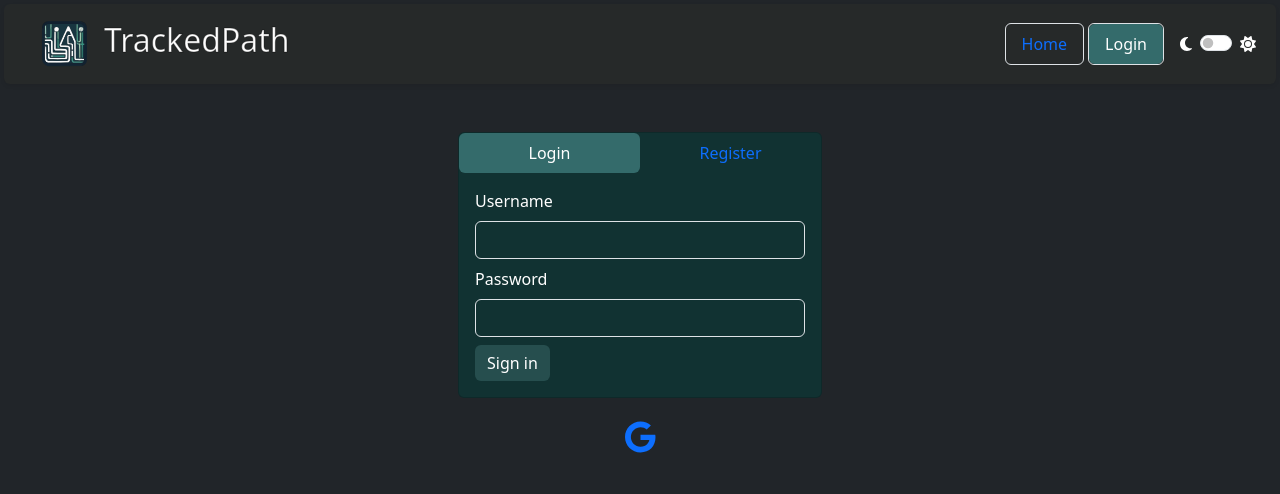
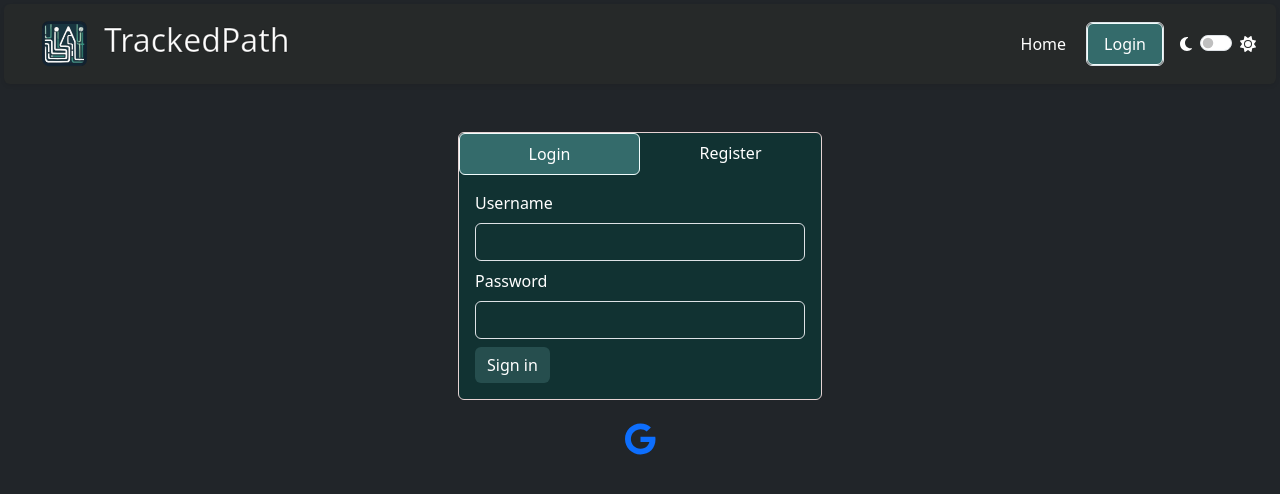
Before and after one commit to foxter51/tracker, a React (Create React App) app in the folder react-frontend/: page /auth in a window 1280 px wide. Shown: the top 494 px of the page. Built offline with nearby package versions, Linux system fonts and the light colour scheme; no server answers.

Commit message:
Minor styles fixes

```diff
--- a/react-frontend/src/components/App.css
+++ b/react-frontend/src/components/App.css
@@ -38,8 +38,13 @@
     -webkit-text-stroke: 1px rgba(0, 0, 0, 0.35);
 }
 
+.nav-link {
+    color: var(--text) !important;
+}
+
 .nav-link.active {
     background-color: var(--nav-link-active-background) !important;
+    border: var(--nav-link-active-border) 1px solid !important;
 }
 
 .nav-link.active:hover {
@@ -91,13 +96,16 @@ html, body {
     --text-light: black;
 
     --list-group-item-border-light: #e6d3d3;
-    --list-group-item-border-dark: #424a4a;
+    --list-group-item-border-dark: #96a7a7;
 
     --card-header-background-dark: #143939;
     --card-header-background-light: var(--bs-light);
 
     --card-body-background-dark: #113232;
     --card-body-background-light: white;
+
+    --card-border-dark: #e6d3d3;
+    --card-border-light: #a3d5d5;
 
     --modal-background-dark: #303838;
     --modal-background-light: white;
@@ -107,6 +115,9 @@ html, body {
 
     --nav-link-active-background-dark: #346b6b;
     --nav-link-active-background-light: #96ccfc;
+
+    --nav-link-active-border-dark: #f1fdfd;
+    --nav-link-active-border-light: #beb2f9;
 
     --btn-primary-background-dark: #264e4e;
     --btn-primary-background-light: #5bacff;
@@ -119,9 +130,11 @@ html, body {
     --list-group-item-border-color: var(--list-group-item-border-light);
     --card-header-background: var(--card-header-background-light);
     --card-body-background: var(--card-body-background-light);
+    --card-border-color: var(--card-border-light);
     --modal-background: var(--modal-background-light);
     --switcher-icons-color: var(--switcher-icons-color-light);
     --nav-link-active-background: var(--nav-link-active-background-light);
+    --nav-link-active-border: var(--nav-link-active-border-light);
     --btn-primary-background: var(--btn-primary-background-light);
 }
 
@@ -132,9 +145,11 @@ html, body {
     --list-group-item-border-color: var(--list-group-item-border-dark);
     --card-header-background: var(--card-header-background-dark);
     --card-body-background: var(--card-body-background-dark);
+    --card-border-color: var(--card-border-dark);
     --modal-background: var(--modal-background-dark);
     --switcher-icons-color: var(--switcher-icons-color-dark);
     --nav-link-active-background: var(--nav-link-active-background-dark);
+    --nav-link-active-border: var(--nav-link-active-border-dark);
     --btn-primary-background: var(--btn-primary-background-dark);
 }
 
@@ -151,6 +166,7 @@ html, body {
 .card {
     color: var(--text) !important;
     background-color: var(--card-body-background) !important;
+    border-color: var(--card-border-color) !important;
 }
 
 .card-header {
--- a/react-frontend/src/components/blocks/DragDropColumn.js
+++ b/react-frontend/src/components/blocks/DragDropColumn.js
@@ -2,7 +2,7 @@ import React, { useState } from "react"
 import { Draggable, Droppable } from "react-beautiful-dnd"
 import TaskModal from "../modals/TaskModal"
 import { FontAwesomeIcon } from "@fortawesome/react-fontawesome"
-import { faBars } from "@fortawesome/free-solid-svg-icons/faBars"
+import { faBars, faUser } from "@fortawesome/free-solid-svg-icons"
 import classNames from "classnames"
 import priorityColor from "../../utils/priority_color"
 import UserStoryModal from "../modals/UserStoryModal"
@@ -47,7 +47,7 @@ export default function DragDropColumn({tasks, tasksType, tasksHeader}) {
                                                         <div className="row">
                                                             <div className="col">
                                                                 <div className="d-flex align-items-center">
-                                                                    <FontAwesomeIcon icon={faBars}/>
+                                                                    <FontAwesomeIcon icon={faBars} className="me-1"/>
                                                                     <div className="text-success" onClick={() => showModalUserStory(task.UserStory)}>
                                                                         {` ${task.UserStory.title}`}
                                                                     </div>
@@ -67,9 +67,12 @@ export default function DragDropColumn({tasks, tasksType, tasksHeader}) {
                                                     </div>
                                                     <div className="float-end">
                                                         {task.assignee &&
-                                                            <Link to={`/users/${task.assignee.id}`} className="text-decoration-none">
-                                                                {`${task.assignee.lastname} ${task.assignee.firstname}`}
-                                                            </Link>
+                                                            <div className="d-flex align-items-center">
+                                                                <FontAwesomeIcon icon={faUser} className="me-1"/>
+                                                                <Link to={`/users/${task.assignee.id}`} className="text-decoration-none">
+                                                                    {`${task.assignee.lastname} ${task.assignee.firstname}`}
+                                                                </Link>
+                                                            </div>
                                                         }
                                                     </div>
                                                 </div>
--- a/react-frontend/src/components/blocks/Header.js
+++ b/react-frontend/src/components/blocks/Header.js
@@ -24,18 +24,18 @@ export default function Header(props) {
                 </Link>
             </div>
             <ul className="nav nav-pills align-items-center">
-                <li className="nav-item border rounded me-1">
+                <li className="nav-item rounded me-1">
                     <Link to="/" className="nav-link">Home</Link>
                 </li>
                 {isAuthenticated && (
                     <>
-                        <li className="nav-item border rounded me-1">
+                        <li className="nav-item rounded me-1">
                             <Link to={`/users/${AuthService.getAuthUserId()}`} className="nav-link">My Profile</Link>
                         </li>
-                        <li className="nav-item border rounded me-1">
+                        <li className="nav-item rounded me-1">
                             <Link to={`/projects/my/${AuthService.getAuthUserId()}`} className="nav-link">My Projects</Link>
                         </li>
-                        <li className="nav-item border rounded me-1">
+                        <li className="nav-item rounded me-1">
                             <Link to={`/teams/my/${AuthService.getAuthUserId()}`} className="nav-link">My Teams</Link>
                         </li>
                     </>
--- a/react-frontend/src/pages/ProjectPage.js
+++ b/react-frontend/src/pages/ProjectPage.js
@@ -38,7 +38,7 @@ export default function ProjectPage() {
         <div>
             <div>{error}</div>
             <div className="h1">Project {project.name}</div>
-            <div className="card mb-1">
+            <div className="card mb-2">
                 <div className="card-body">
                     <div className="row">
                         <div className="col">Description</div>
```
